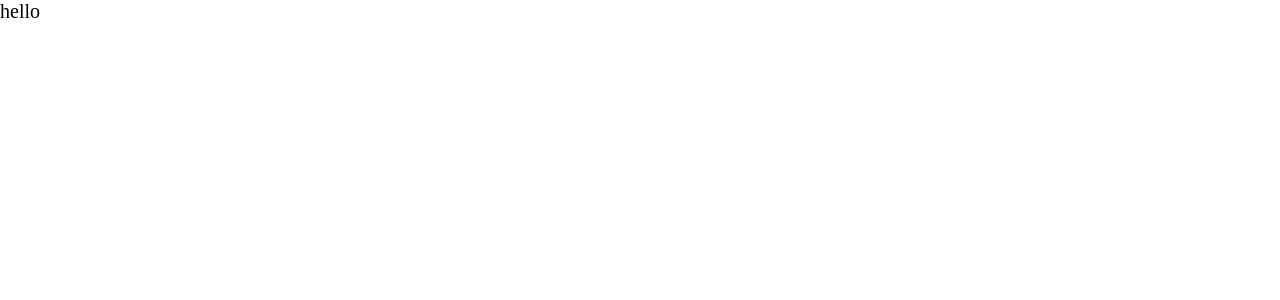
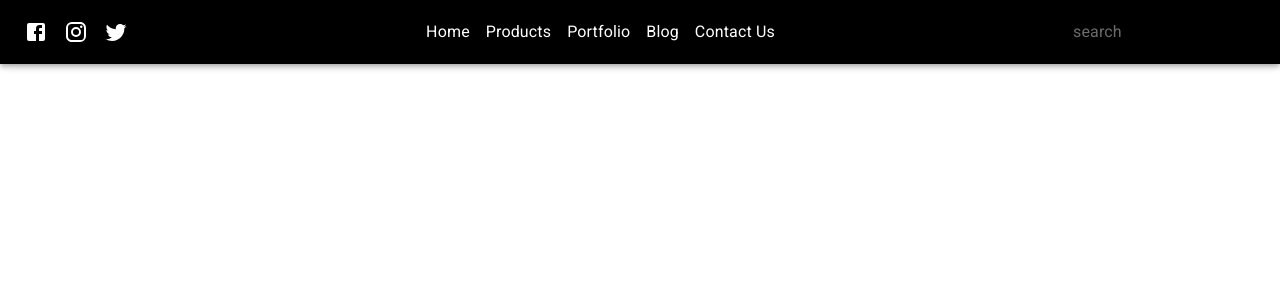
Before and after one commit to Tadteck/fashion-blog-website, a React (Vite) app: page / in a window 1280 px wide. Shown: the top 300 px of the page. Built offline with nearby package versions, Linux system fonts and the light colour scheme.

Commit message:
updated navbar

```diff
--- a/src/App.jsx
+++ b/src/App.jsx
@@ -1,7 +1,41 @@
+import {
+  AppBar,
+  Box,
+  InputBase,
+  Link,
+  Toolbar,
+  Typography,
+} from "@mui/material";
+import { Facebook, Instagram, Twitter } from "@mui/icons-material";
+
 function App() {
+  const MenuItems = [
+    { Name: "Home", Link: "/" },
+    { Name: "Products", Link: "#" },
+    { Name: "Portfolio", Link: "#" },
+    { Name: "Blog", Link: "#" },
+    { Name: "Contact Us", Link: "#" },
+  ];
+
   return (
     <>
-      <div>hello</div>
+      <AppBar sx={{ background: "black" }}>
+        <Toolbar sx={{ display: "flex", justifyContent: "space-between" }}>
+          <Box sx={{ gap: "1rem", display: "flex" }}>
+            <Facebook />
+            <Instagram />
+            <Twitter />
+          </Box>
+          <Box sx={{ display: "flex", gap: "1rem" }}>
+            {MenuItems.map((items) => (
+              <Typography sx={{ cursor: "pointer" }}>{items.Name}</Typography>
+            ))}
+          </Box>
+          <Box sx={{ display: "flex", gap: "1rem" }}>
+            <InputBase placeholder="search" sx={{color:"white"}} />
+          </Box>
+        </Toolbar>
+      </AppBar>
     </>
   );
 }
```
